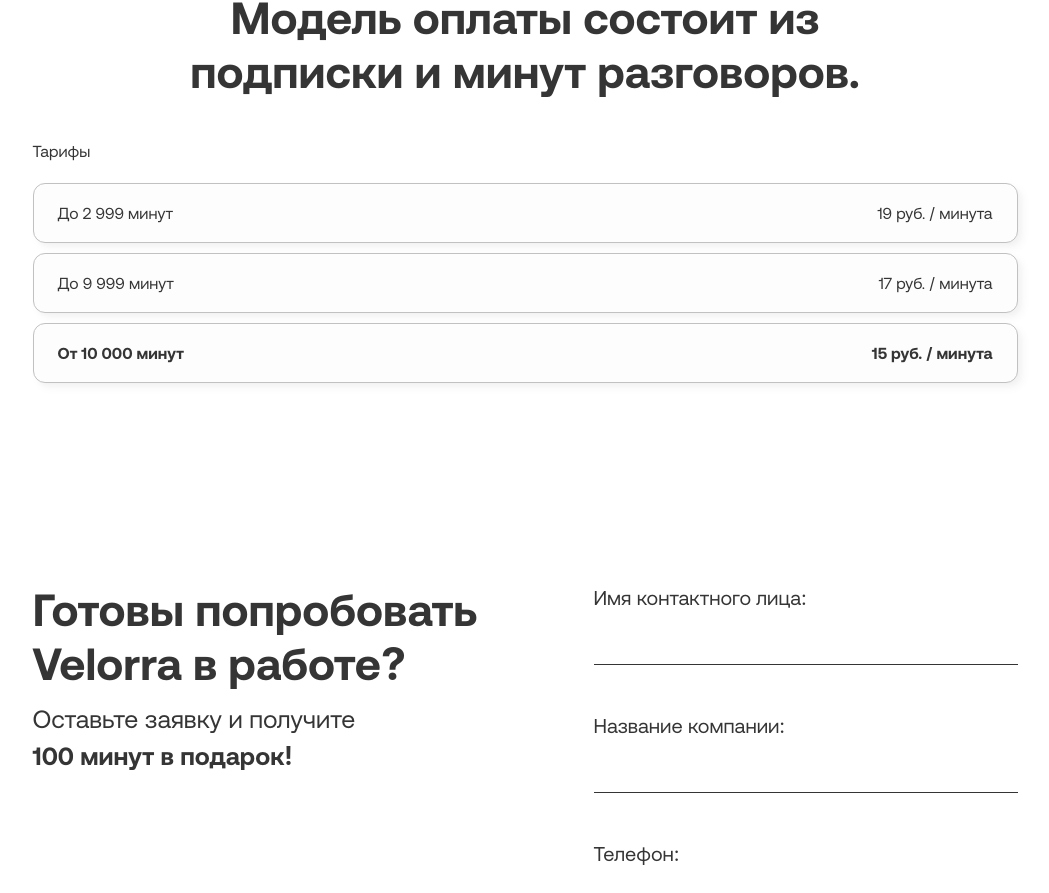
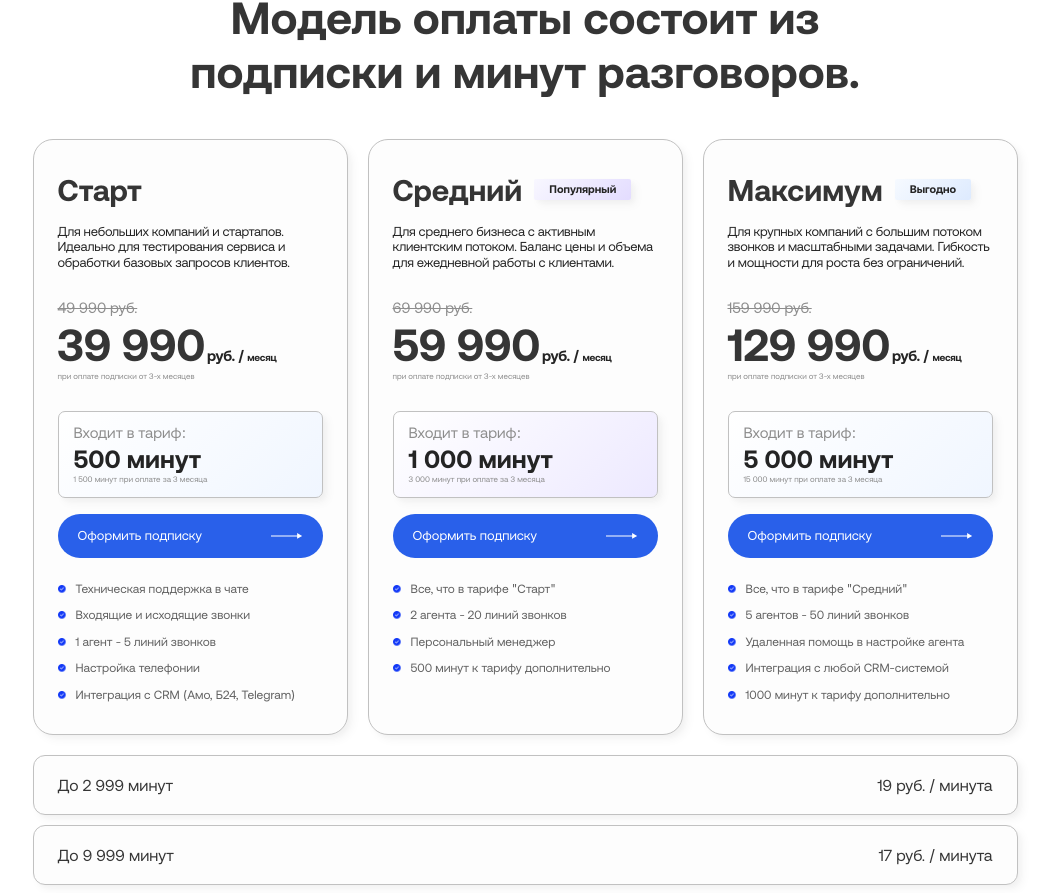
Before and after one commit to GRIZLI-RGB/velorra-landing, a Next.js app: page / in a window 1280 px wide. Shown: the part 7451-8344 px from the top of the page, without its empty margins (115-1164 px from the left). Built offline with nearby package versions, Linux system fonts and the light colour scheme.

Commit message:
Добавлены тарифы

```diff
--- a/components/landing/tariffs.tsx
+++ b/components/landing/tariffs.tsx
@@ -1,5 +1,58 @@
 import clsx from "clsx";
 import Title from "./ui/title";
+
+const TARIFFS = [
+	{
+		name: "Старт",
+		badge: null,
+		description:
+			"Для небольших компаний и стартапов. Идеально для тестирования сервиса и обработки базовых запросов клиентов.",
+		oldPrice: "49 990 руб.",
+		price: "39 990",
+		minutes: "500 минут",
+		minutesNote: "1 500 минут при оплате за 3 месяца",
+		features: [
+			"Техническая поддержка в чате",
+			"Входящие и исходящие звонки",
+			"1 агент - 5 линий звонков",
+			"Настройка телефонии",
+			"Интеграция с CRM (Амо, Б24, Telegram)",
+		],
+	},
+	{
+		name: "Средний",
+		badge: "Популярный",
+		description:
+			"Для среднего бизнеса с активным клиентским потоком. Баланс цены и объема для ежедневной работы с клиентами.",
+		oldPrice: "69 990 руб.",
+		price: "59 990",
+		minutes: "1 000 минут",
+		minutesNote: "3 000 минут при оплате за 3 месяца",
+		features: [
+			'Все, что в тарифе "Старт"',
+			"2 агента - 20 линий звонков",
+			"Персональный менеджер",
+			"500 минут к тарифу дополнительно",
+		],
+	},
+	{
+		name: "Максимум",
+		badge: "Выгодно",
+		description:
+			"Для крупных компаний с большим потоком звонков и масштабными задачами. Гибкость и мощности для роста без ограничений.",
+		oldPrice: "159 990 руб.",
+		price: "129 990",
+		minutes: "5 000 минут",
+		minutesNote: "15 000 минут при оплате за 3 месяца",
+		features: [
+			'Все, что в тарифе "Средний"',
+			"5 агентов - 50 линий звонков",
+			"Удаленная помощь в настройке агента",
+			"Интеграция с любой CRM-системой",
+			"1000 минут к тарифу дополнительно",
+		],
+	},
+];
 
 const SUBBLOCKS = [
 	{
@@ -26,7 +79,126 @@
 				<Title className="max-w-[700px] mx-auto">
 					Модель оплаты состоит из подписки и минут разговоров.
 				</Title>
-        <div className="mt-10 mb-5">Тарифы</div>
+				<div className="mt-10 mb-5 grid grid-cols-3 gap-5">
+					{TARIFFS.map((tariff) => (
+						<div
+							key={tariff.name}
+							style={{
+								boxShadow:
+									"3px 3px 4px 0 rgba(0, 0, 0, 0.02), 5px 5px 10px 0 rgba(0, 0, 0, 0.04)",
+							}}
+							className="flex flex-col rounded-[20px] border border-[#C1C1C1] bg-[#FDFDFD] py-8 px-6"
+						>
+							<div className="flex items-center gap-3">
+								<h3 className="text-[30px] font-bold leading-[120%]">
+									{tariff.name}
+								</h3>
+								{tariff.badge && (
+									<span
+										style={{
+											boxShadow:
+												"3px 3px 4px 0 rgba(0, 0, 0, 0.02), 5px 5px 10px 0 rgba(0, 0, 0, 0.04)",
+											background:
+												tariff.badge === "Популярный"
+													? "linear-gradient(137deg, #F8F7FF 0%, #E3DCFF 99.99%)"
+													: "linear-gradient(137deg, #F6FAFF 0%, #DDEAFE 99.99%)",
+										}}
+										className={clsx(
+											"rounded-[2px] px-[15px] py-1 text-[11px] font-bold leading-[120%] text-[#242424]",
+											tariff.badge === "Популярный"
+												? ""
+												: "",
+										)}
+									>
+										{tariff.badge}
+									</span>
+								)}
+							</div>
+
+							<p className="tracking-[-0.02em] mt-4 mb-7 text-[13px] leading-[120%] text-[#242424]">
+								{tariff.description}
+							</p>
+
+							<div className="leading-[120%]">
+								<span className="text-[15px] text-[#8D8D8D] line-through">
+									{tariff.oldPrice}
+								</span>
+								<div className="flex items-baseline gap-0.5 tracking-[-0.02em]">
+									<span className="text-[45px] font-bold leading-[120%]">
+										{tariff.price}
+									</span>
+									<span className="text-[#242424] font-bold leading-[120%]">
+										<span className="text-[15px]">
+											руб. /
+										</span>{" "}
+										<span className="text-[10px]">
+											месяц
+										</span>
+									</span>
+								</div>
+								<p className="text-[8px] text-[#8D8D8D] leading-[120%]">
+									при оплате подписки от 3-х месяцев
+								</p>
+							</div>
+
+							<div
+								style={{
+									background:
+										tariff.name === "Старт"
+											? "linear-gradient(137deg, #FFF 0%, #F0F6FF 99.99%)"
+											: tariff.name === "Средний"
+												? "linear-gradient(137deg, #FFF 0%, #EDE9FF 99.99%)"
+												: "linear-gradient(137deg, #FFF 0%, #F0F6FF 99.99%)",
+									boxShadow:
+										"3px 3px 4px 0 rgba(0, 0, 0, 0.02), 5px 5px 10px 0 rgba(0, 0, 0, 0.04)",
+								}}
+								className="mt-[30px] rounded-[7px] border border-[#C1C1C1] px-[15px] py-3"
+							>
+								<span className="block leading-[120%] text-[15px] text-[#8D8D8D]">
+									Входит в тариф:
+								</span>
+								<p className="mt-0.5 mb-px leading-[120%] block font-bold text-[#242424] text-[25px]">
+									{tariff.minutes}
+								</p>
+								<span className="block leading-[120%] text-[8px] text-[#8D8D8D]">
+									{tariff.minutesNote}
+								</span>
+							</div>
+
+							<button className="mt-4 mb-6 bg-(--color-blue) w-full rounded-full h-11 px-5 text-white text-[13px] flex items-center justify-between">
+								<span>Оформить подписку</span>
+								<svg
+									xmlns="http://www.w3.org/2000/svg"
+									width="32"
+									height="6"
+									viewBox="0 0 32 6"
+									fill="none"
+								>
+									<path
+										d="M31.1328 2.88672L26.1328 -3.26633e-05V5.77347L31.1328 2.88672ZM0 2.88672V3.38672H26.6328V2.88672V2.38672H0V2.88672Z"
+										fill="white"
+									/>
+								</svg>
+							</button>
+
+							<ul className="flex flex-col gap-3">
+								{tariff.features.map((feature) => (
+									<li
+										key={feature}
+										className="flex items-center gap-2.5 text-[#616161] text-[12px] leading-[120%]"
+									>
+										<img
+											className="w-2 h-2 shrink-0"
+											src="/icons/check.svg"
+											alt=""
+										/>
+										{feature}
+									</li>
+								))}
+							</ul>
+						</div>
+					))}
+				</div>
 				<div className="flex flex-col gap-2.5">
 					{SUBBLOCKS.map((item) => (
 						<div
```
Also changed, not shown: public/icons/check.svg (added). Lines whose indentation alone changed are shown as unchanged.
